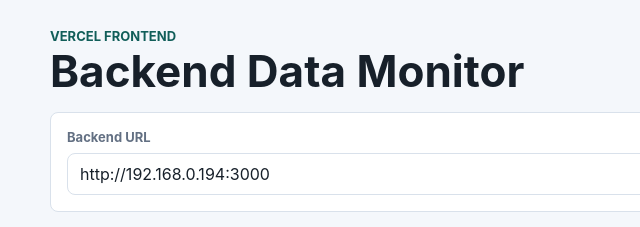
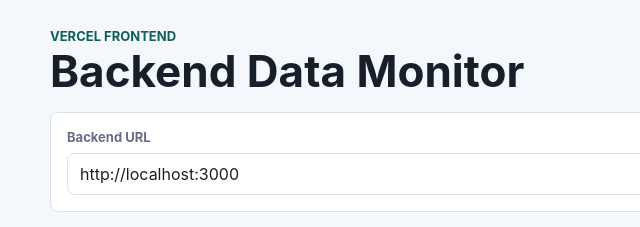
Before and after one commit to rashaeshaal/demo, a plain HTML site: page frontend/index.html in a window 1280 px wide. Shown: the top 227 px of the page, 0-640 px from the left. Drawn offline with Linux system fonts and the light colour scheme; no server answers.

Commit message:
fix: resolve firestore index, vercel backend url routing, and opencv crash

```diff
--- a/frontend/index.html
+++ b/frontend/index.html
@@ -22,7 +22,7 @@
       <section class="controls">
         <label for="backendUrl">Backend URL</label>
         <div class="url-row">
-          <input id="backendUrl" type="url" value="http://192.168.0.194:3000" />
+          <input id="backendUrl" type="url" value="http://localhost:3000" />
           <button id="saveBackendUrl">Save</button>
           <button id="refreshNow">Refresh</button>
         </div>
```
